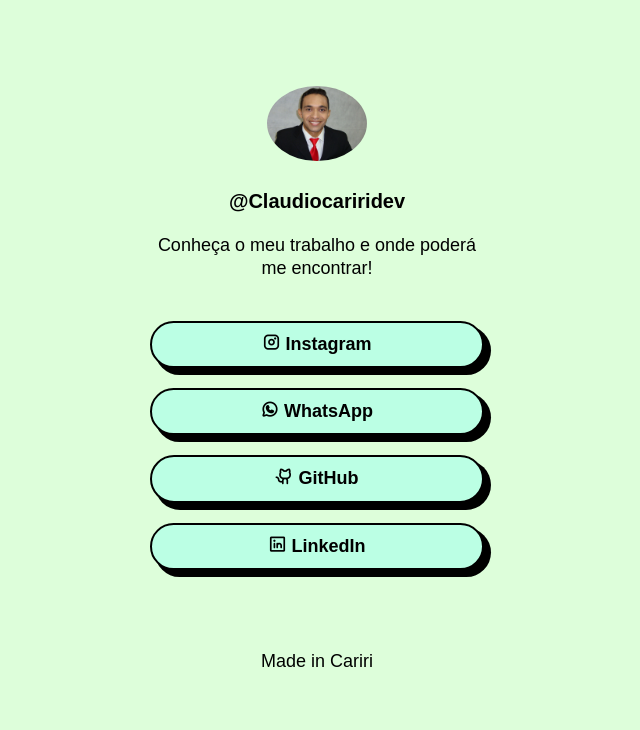
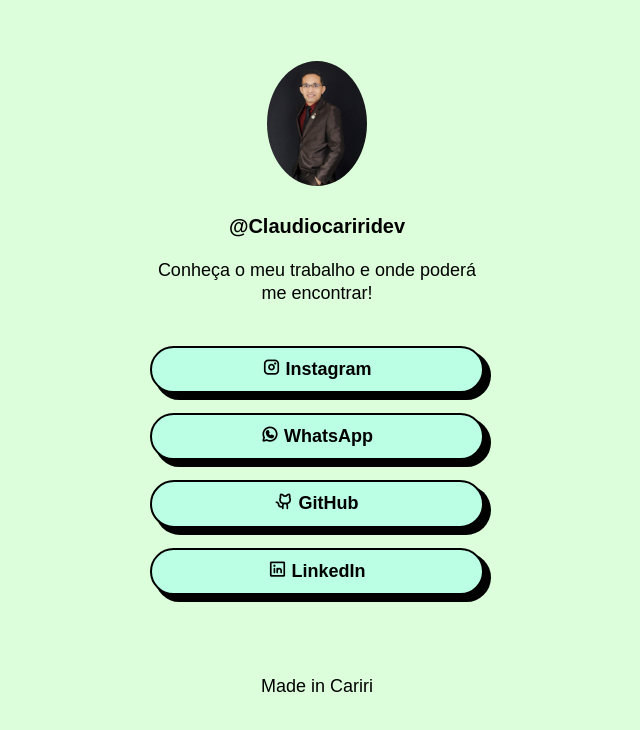
Before and after one commit to Claudiocariridev/Link-Treee, a plain HTML site: page index.html in a window 1280 px wide. Shown: the whole page, without its empty margins (323-963 px from the left). Drawn offline with nearby package versions, Linux system fonts and the light colour scheme; a web font is replaced by a local one.

Commit message:
Corrigindo erros de merge

```diff
--- a/css/style.css
+++ b/css/style.css
@@ -5,7 +5,7 @@ body {
     line-height: 1.3;
 }
 
-.Claudiodev img{
+.Claudio img{
     width: 100px;
     border-radius: 100%;
 }
--- a/index.html
+++ b/index.html
@@ -16,9 +16,9 @@
     <header>
        <div class="container">
          <!-- Início Foto Claudio -->
-        <div class="Claudiodev">
+        <div class="Claudio">
             <figure>
-                <img src="assets/Claudiodev.jpg" alt="Foto do Claudio">
+                <img src="assets/Galdino.jpeg" alt="Foto do Claudio">
             </figure>
         </div>
         <!-- Fim Foto Claudio -->
```
